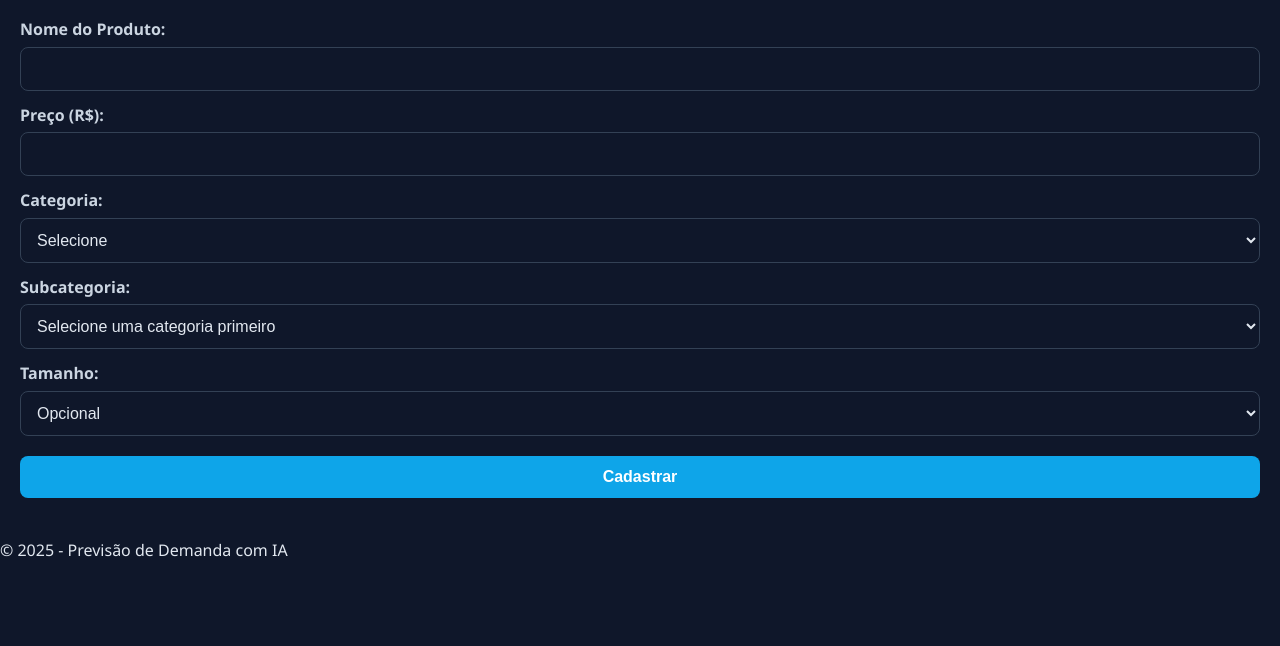
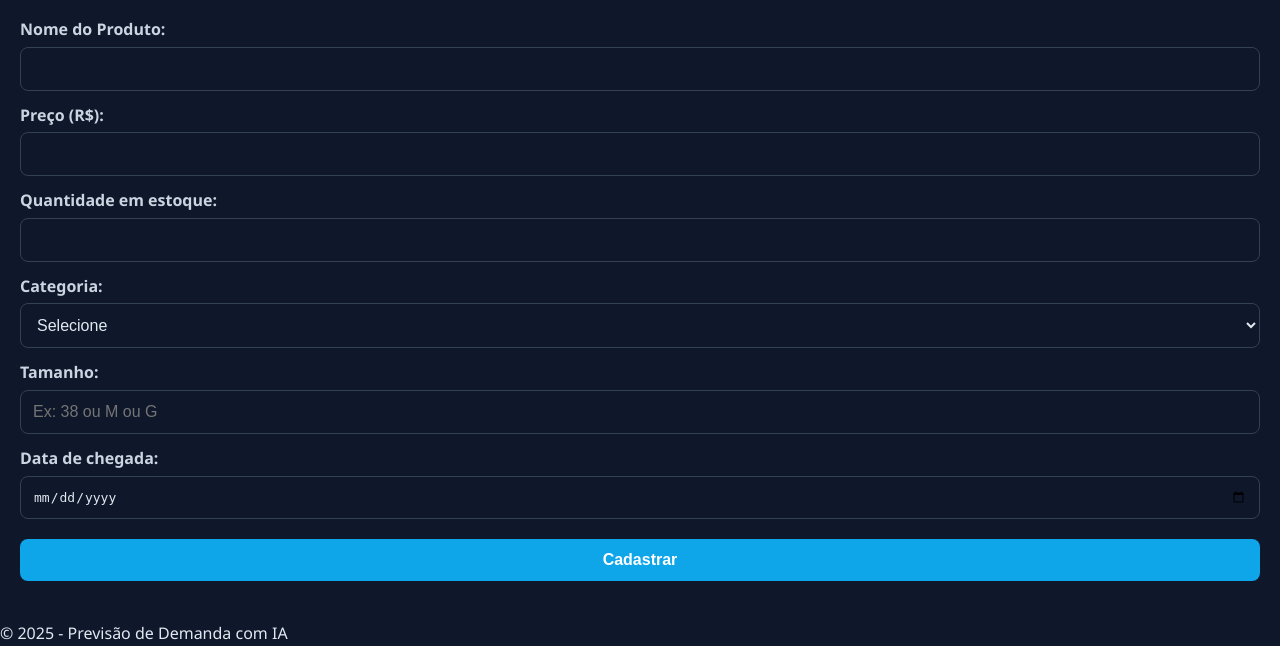
Before and after one commit to PedroSantos0806/tcc, a Flask app: page /cadastrar_produto in a window 1280 px wide. Shown: the part 194-840 px from the top of the page. Before the commit the page ends 751 px from the top, so only its background shows below. Run offline with Flask 3, Linux system fonts and the light colour scheme; the visitor is signed in with stand-in values (Sample User, id 1).

Commit message:
adicionando novas funcionalidades para o sistema

```diff
--- a/tcc_app/routes/main_routes.py
+++ b/tcc_app/routes/main_routes.py
@@ -15,20 +15,24 @@ def cadastrar_produto():
     if request.method == 'POST':
         nome = request.form.get('nome')
         preco = request.form.get('preco')
+        quantidade = request.form.get('quantidade')
         categoria = request.form.get('categoria')
         subcategoria = request.form.get('subcategoria')
         tamanho = request.form.get('tamanho')
+        data_chegada = request.form.get('data_chegada')
 
-        if not nome or not preco or not categoria:
-            flash('Nome, preço e categoria são obrigatórios.')
+        # Validações básicas
+        if not nome or not preco or not categoria or quantidade is None or not data_chegada:
+            flash('Nome, preço, quantidade, categoria e data de chegada são obrigatórios.')
             return redirect(url_for('main_bp.cadastrar_produto'))
 
         try:
             conn = get_db_connection()
             cursor = conn.cursor()
             cursor.execute(
-                "INSERT INTO produtos (nome, preco, categoria, subcategoria, tamanho, usuario_id) VALUES (%s, %s, %s, %s, %s, %s)",
-                (nome, preco, categoria, subcategoria, tamanho, session['usuario_id'])
+                "INSERT INTO produtos (nome, preco, quantidade, categoria, subcategoria, tamanho, data_chegada, usuario_id) "
+                "VALUES (%s, %s, %s, %s, %s, %s, %s, %s)",
+                (nome, preco, quantidade, categoria, subcategoria, tamanho, data_chegada, session['usuario_id'])
             )
             conn.commit()
             cursor.close()
@@ -105,3 +109,52 @@ def ver_previsao():
     cursor.close()
     conn.close()
     return render_template('ver_previsao.html', produtos=produtos)
+
+@main_bp.route('/ver_estoque')
+@login_required
+def ver_estoque():
+    conn = get_db_connection()
+    cursor = conn.cursor(dictionary=True)
+    cursor.execute("SELECT * FROM produtos WHERE usuario_id = %s", (session['usuario_id'],))
+    produtos = cursor.fetchall()
+    cursor.close()
+    conn.close()
+    return render_template("ver_estoque.html", produtos=produtos)
+
+@main_bp.route('/dashboard', methods=['GET', 'POST'])
+@login_required
+def dashboard():
+    conn = get_db_connection()
+    cursor = conn.cursor(dictionary=True)
+
+    cursor.execute("SELECT DISTINCT categoria FROM produtos WHERE usuario_id = %s", (session["usuario_id"],))
+    categorias = [row['categoria'] for row in cursor.fetchall()]
+
+    produtos = []
+    vendas = []
+
+    categoria_selecionada = request.form.get("categoria")
+    produto_selecionado = request.form.get("produto")
+
+    if categoria_selecionada:
+        cursor.execute("SELECT * FROM produtos WHERE categoria = %s AND usuario_id = %s", (categoria_selecionada, session["usuario_id"]))
+        produtos = cursor.fetchall()
+
+    if produto_selecionado:
+        # Aqui colocaremos a previsão manual
+        previsao = 100  # Número fictício por enquanto
+        cursor.execute("""
+            SELECT p.nome, SUM(iv.quantidade) as total_vendido
+            FROM itens_venda iv
+            JOIN produtos p ON iv.produto_id = p.id
+            JOIN vendas v ON iv.venda_id = v.id
+            WHERE p.id = %s AND v.usuario_id = %s
+            GROUP BY p.id
+        """, (produto_selecionado, session["usuario_id"]))
+        vendas = cursor.fetchall()
+    else:
+        previsao = None
+
+    cursor.close()
+    conn.close()
+    return render_template("dashboard.html", categorias=categorias, produtos=produtos, vendas=vendas, previsao=previsao)
--- a/tcc_app/templates/cadastrar_produto.html
+++ b/tcc_app/templates/cadastrar_produto.html
@@ -8,32 +8,29 @@
     <label>Preço (R$):</label>
     <input type="number" step="0.01" name="preco" required>
 
+    <label>Quantidade em estoque:</label>
+    <input type="number" name="quantidade" min="0" required>
+
     <label>Categoria:</label>
-    <select id="categoria" name="categoria" required>
+    <select name="categoria" id="categoriaSelect" required onchange="mostrarSubcategoria()">
         <option value="">Selecione</option>
         <option value="Vestuário">Vestuário</option>
         <option value="Tecnologia">Tecnologia</option>
         <option value="Alimentos">Alimentos</option>
     </select>
 
+    <div id="divSubcategoria" style="display:none;">
         <label>Subcategoria:</label>
-    <select id="subcategoria" name="subcategoria">
-        <option value="">Selecione uma categoria primeiro</option>
+        <select name="subcategoria" id="subcategoriaSelect">
+            <option value="">Selecione</option>
         </select>
+    </div>
 
     <label>Tamanho:</label>
-    <select id="tamanho" name="tamanho">
-        <option value="">Opcional</option>
-        <option value="PP">PP</option>
-        <option value="P">P</option>
-        <option value="M">M</option>
-        <option value="G">G</option>
-        <option value="GG">GG</option>
-        <option value="38">38</option>
-        <option value="40">40</option>
-        <option value="42">42</option>
-        <option value="44">44</option>
-    </select>
+    <input type="text" name="tamanho" placeholder="Ex: 38 ou M ou G" required>
+
+    <label>Data de chegada:</label>
+    <input type="date" name="data_chegada" required>
 
     <button type="submit">Cadastrar</button>
 </form>
@@ -49,11 +46,14 @@
 {% endwith %}
 
 <script>
-document.getElementById('categoria').addEventListener('change', function() {
-    var subcategoria = document.getElementById('subcategoria');
-    var categoria = this.value;
+function mostrarSubcategoria() {
+    var categoria = document.getElementById("categoriaSelect").value;
+    var div = document.getElementById("divSubcategoria");
+    var subcategoria = document.getElementById("subcategoriaSelect");
+    subcategoria.innerHTML = '';  // Limpa opções
 
-    subcategoria.innerHTML = '';
+    if (categoria !== "") {
+        div.style.display = "block";
 
         if (categoria === 'Vestuário') {
             subcategoria.innerHTML += '<option value="Camisa">Camisa</option>';
@@ -67,9 +67,10 @@ document.getElementById('categoria').addEventListener('change', function() {
             subcategoria.innerHTML += '<option value="Bebida">Bebida</option>';
             subcategoria.innerHTML += '<option value="Salgado">Salgado</option>';
             subcategoria.innerHTML += '<option value="Doce">Doce</option>';
+        }
     } else {
-        subcategoria.innerHTML += '<option value="">Selecione uma categoria primeiro</option>';
+        div.style.display = "none";
     }
-});
+}
 </script>
 {% endblock %}
```
Also changed, not shown: tcc_app/templates/dashboard.html (added, +35 -0 lines), tcc_app/templates/ver_estoque.html (added, +24 -0 lines). Lines whose indentation alone changed are shown as unchanged.
